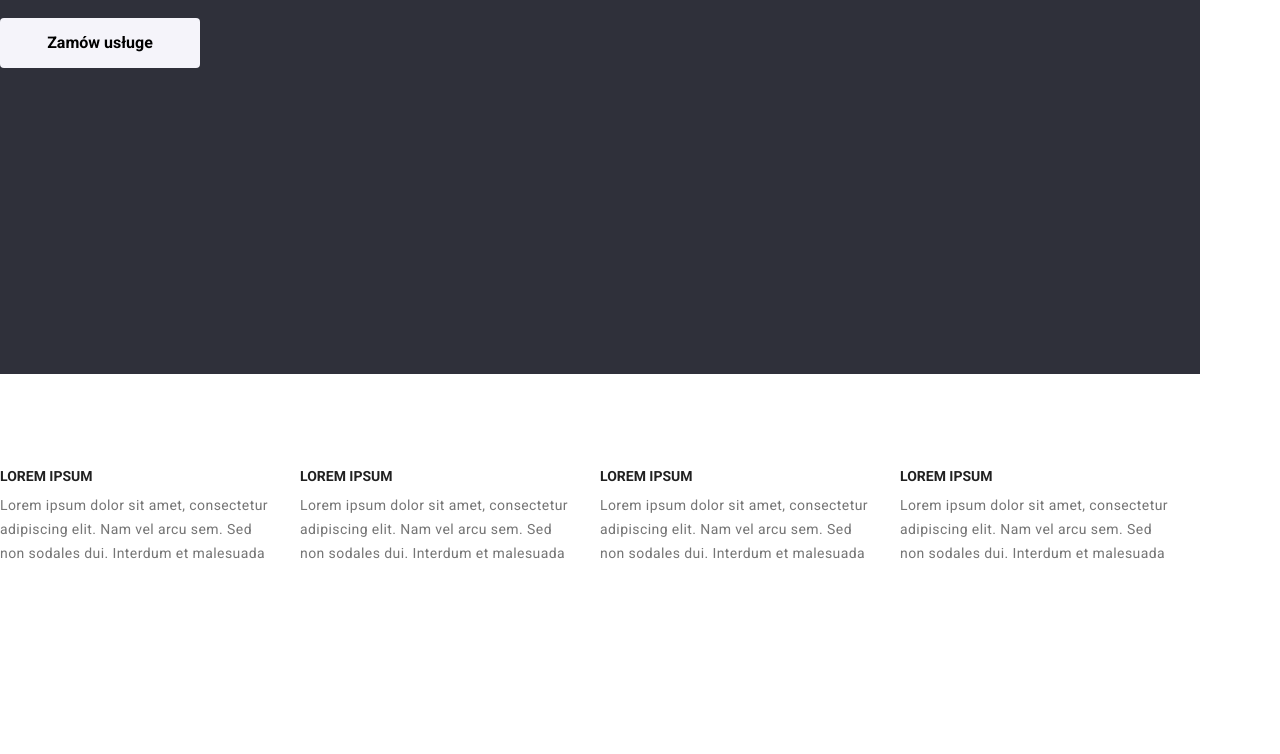
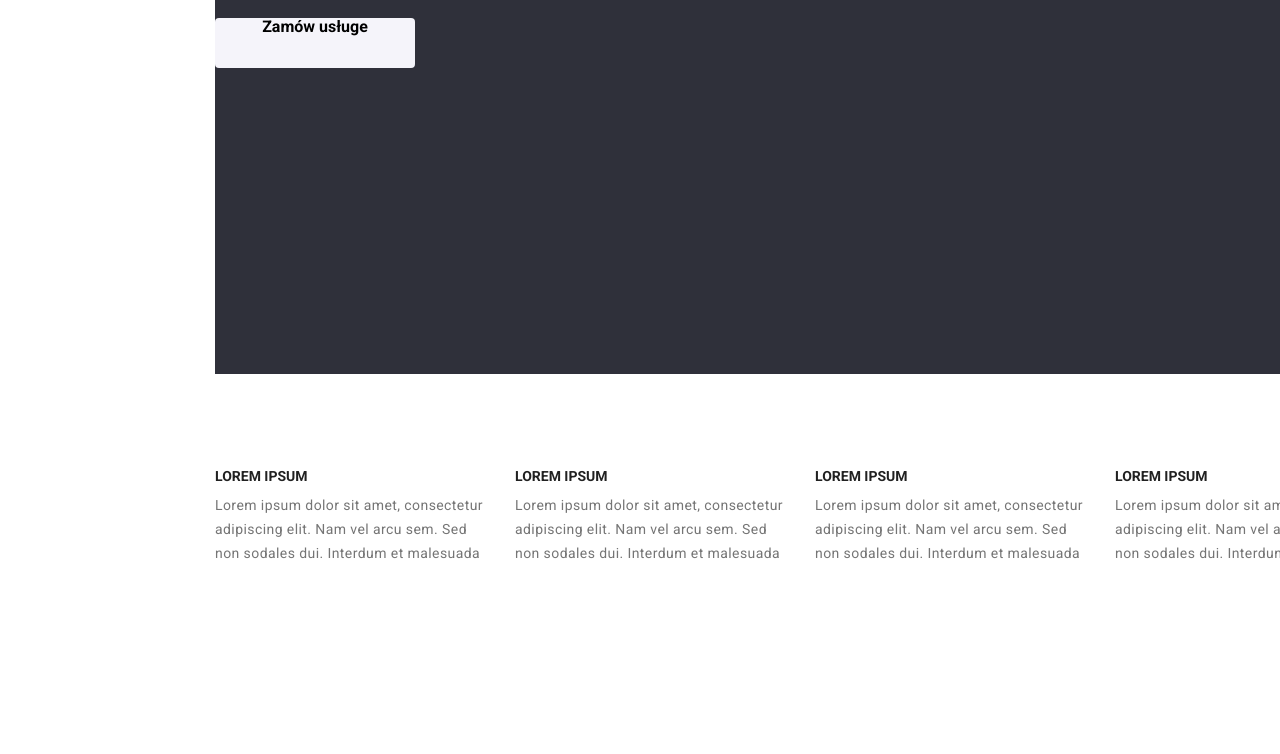
Before and after one commit to MichalZaborowski91/goit-markup-hw-03, a plain HTML site: page index.html in a window 1280 px wide. Shown: the part 306-1060 px from the top of the page. Drawn offline with nearby package versions, Linux system fonts and the light colour scheme.

Commit message:
button problem

```diff
--- a/css/styles.css
+++ b/css/styles.css
@@ -45,6 +45,11 @@ body {
 .logo .color-lower {
   color: var(--headerbackground-color);
 }
+.interactive-elements-2 .main-button {
+  display: flex;
+  flex-direction: column;
+  align-items: center;
+}
 .interactive-elements-2 {
   list-style: none;
   letter-spacing: 0.06em;
@@ -72,6 +77,7 @@ body {
   width: 121px;
   height: 38px;
 }
+
 .background .main-button {
   box-sizing: content-box;
   background-color: var(--buttons-color);
@@ -144,6 +150,8 @@ body {
 .team .work {
   color: var(--uppercontacts-color);
   text-align: center;
+  font-size: 16px;
+  font-weight: 400;
   margin-top: 10px;
   margin-bottom: 30px;
 }
@@ -229,6 +237,7 @@ h4 {
 }
 .container {
   max-width: 1200px;
+  margin-left: 215px;
 }
 .card-set {
   list-style: none;
```
